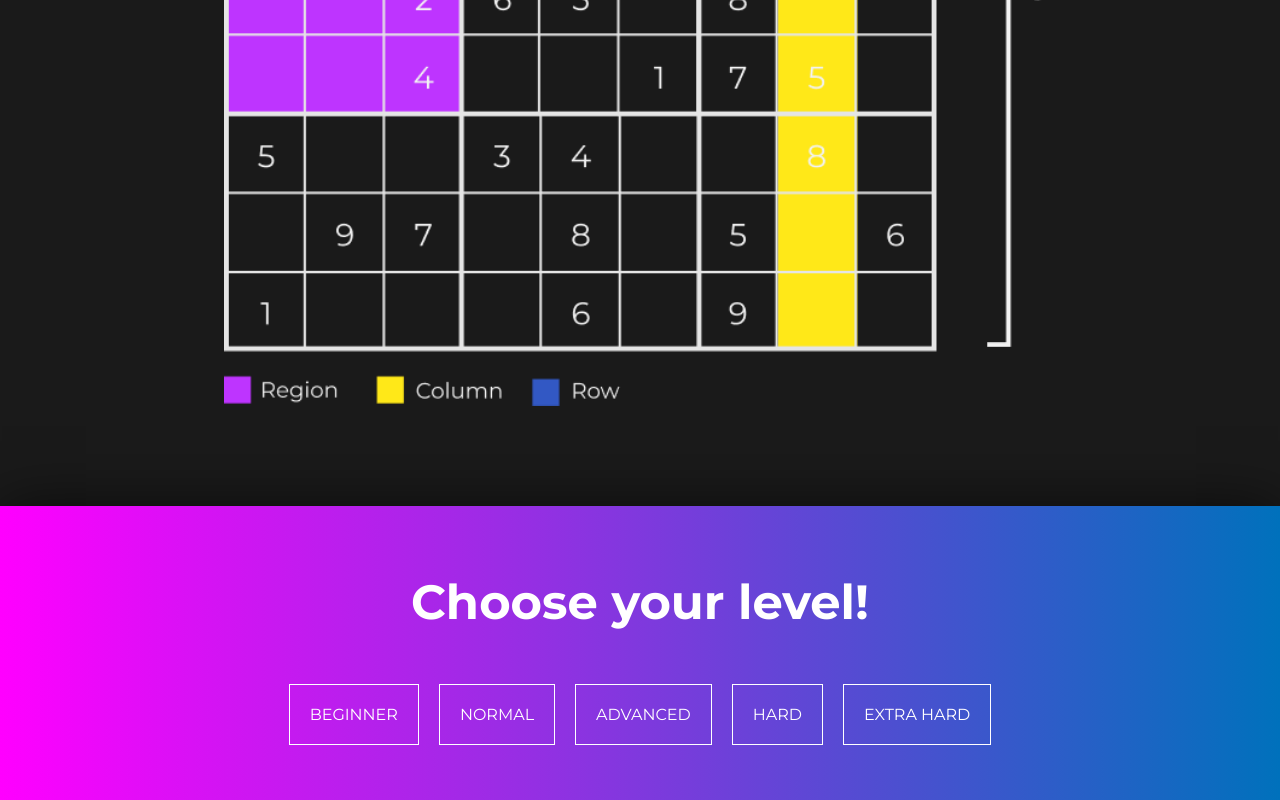
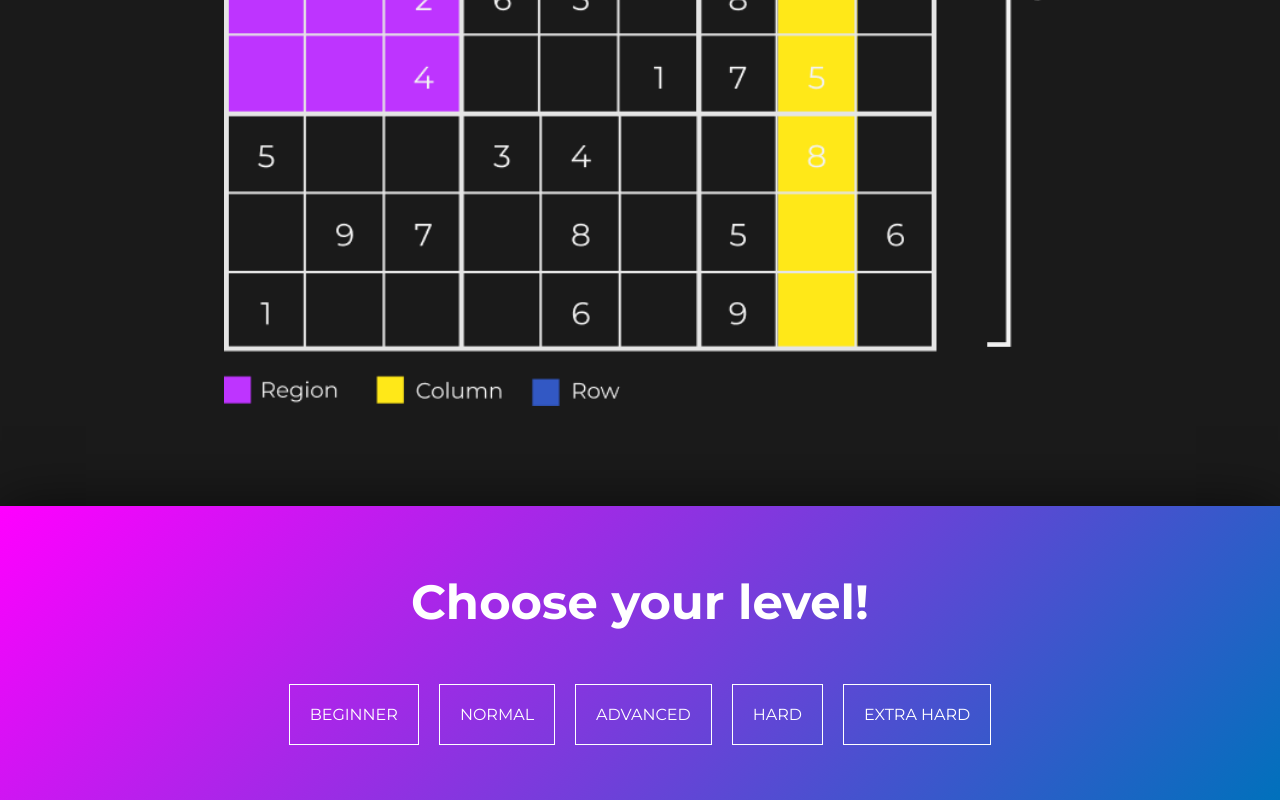
Before and after one commit to NikolSkvarilova/sudoku, a React (Create React App) app: page / in a window 1280 px wide. Shown: the part 3871-4671 px from the top of the page. Built offline with nearby package versions, Linux system fonts and the light colour scheme.

Commit message:
Changed the color gradient

```diff
--- a/src/Components/Pages/Home/Home.jsx
+++ b/src/Components/Pages/Home/Home.jsx
@@ -164,7 +164,7 @@ const Home = () => {
             ]
            }
           goTo="/play"
-          sectionStyle={{ background: `linear-gradient(to right, ${ colorPalette.fancy1 }, ${ colorPalette.fancy2 }`, color: 'white' }}
+          sectionStyle={{ background: `linear-gradient(135deg, ${ colorPalette.fancy1 }, ${ colorPalette.fancy2 }`, color: 'white' }}
           btnStyle={{ color: "white" }}
         />
       </Section>
```
